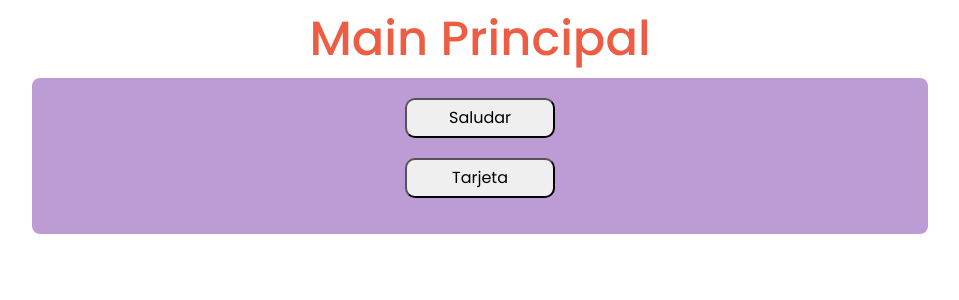
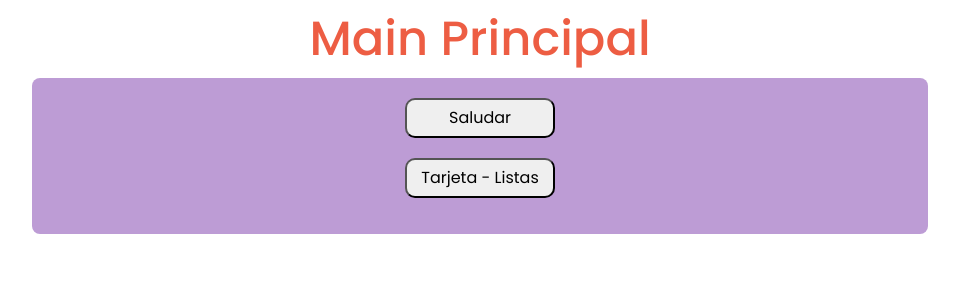
Before and after one commit to DanielGuzmanV/React-Ts-Fundamentos, a React (Vite) app: page / in a window 1280 px wide. Shown: the top 300 px of the page, without its empty margins (160-1119 px from the left). Built offline with nearby package versions, Linux system fonts and the light colour scheme.

Commit message:
se configuro las rutas de cardView

```diff
--- a/src/components/ContentButtons.tsx
+++ b/src/components/ContentButtons.tsx
@@ -23,9 +23,9 @@ function ContentButtons() {
         <li>
           <button
             className="btnStyle"
-            onClick={ () => handleSaludar("/card")}
+            onClick={ () => handleSaludar("/cardList")}
           >
-            Tarjeta
+            Tarjeta - Listas
           </button>
         </li>
       </ul>
--- a/src/routers/routes.tsx
+++ b/src/routers/routes.tsx
@@ -1,7 +1,7 @@
 import { BrowserRouter as Router, Routes, Route } from "react-router-dom"
 import LeadingPage from "../pages/LeadingPage";
 import Saludar from "../pages/Saludo";
-import Card from "../pages/Card";
+import CardList from "../pages/CardView";
 
 function MyRoutes() {
   return (
@@ -11,7 +11,7 @@ function MyRoutes() {
         {/* Lista de rutas: */}
         <Route path="/" element = {<LeadingPage/>}/>
         <Route path="/saludo" element = {<Saludar/>}/>
-        <Route path="/card" element = {<Card/>}/>
+        <Route path="/cardList" element = {<CardList/>}/>
 
 
       </Routes>
```
